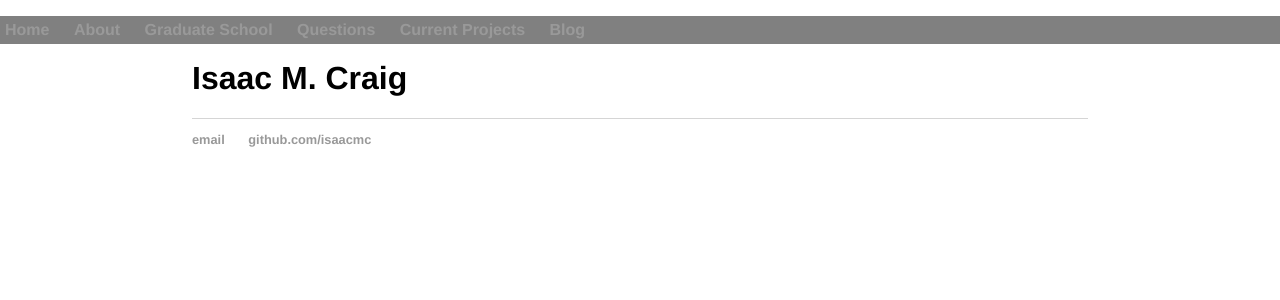
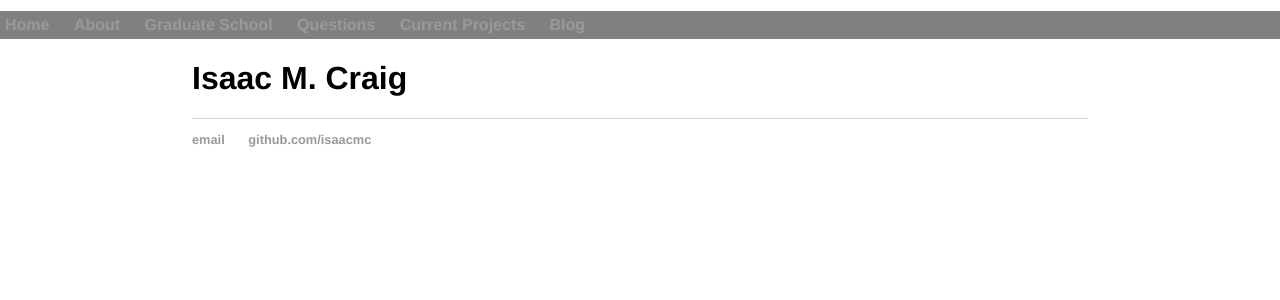
Before and after one commit to isundberg/isaacmc.github.io, a Jekyll site: the page built from index.html, in a window 1280 px wide. Shown: the top 300 px of the page. Built offline with Jekyll 4.4.1, drawn with Linux system fonts in a browser that asks for light colours.

Commit message:
Update main.css

```diff
--- a/css/main.css
+++ b/css/main.css
@@ -9,7 +9,7 @@ nav ul {
     list-style: none;
     font-weight: bold;
     position:fixed;
-    top:0;
+    top:-5px;
     left:0;
     width: 100%;
     color: white;
```
